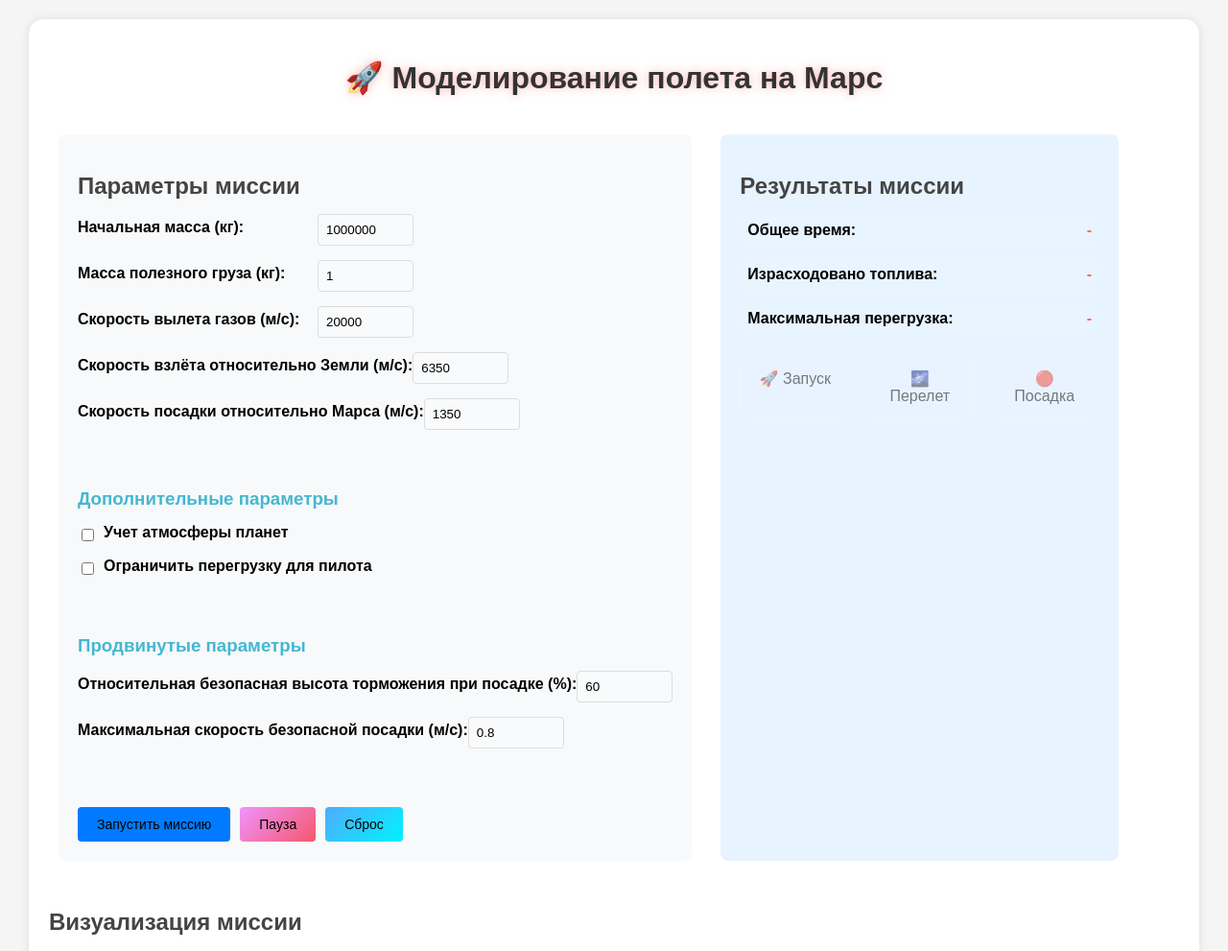
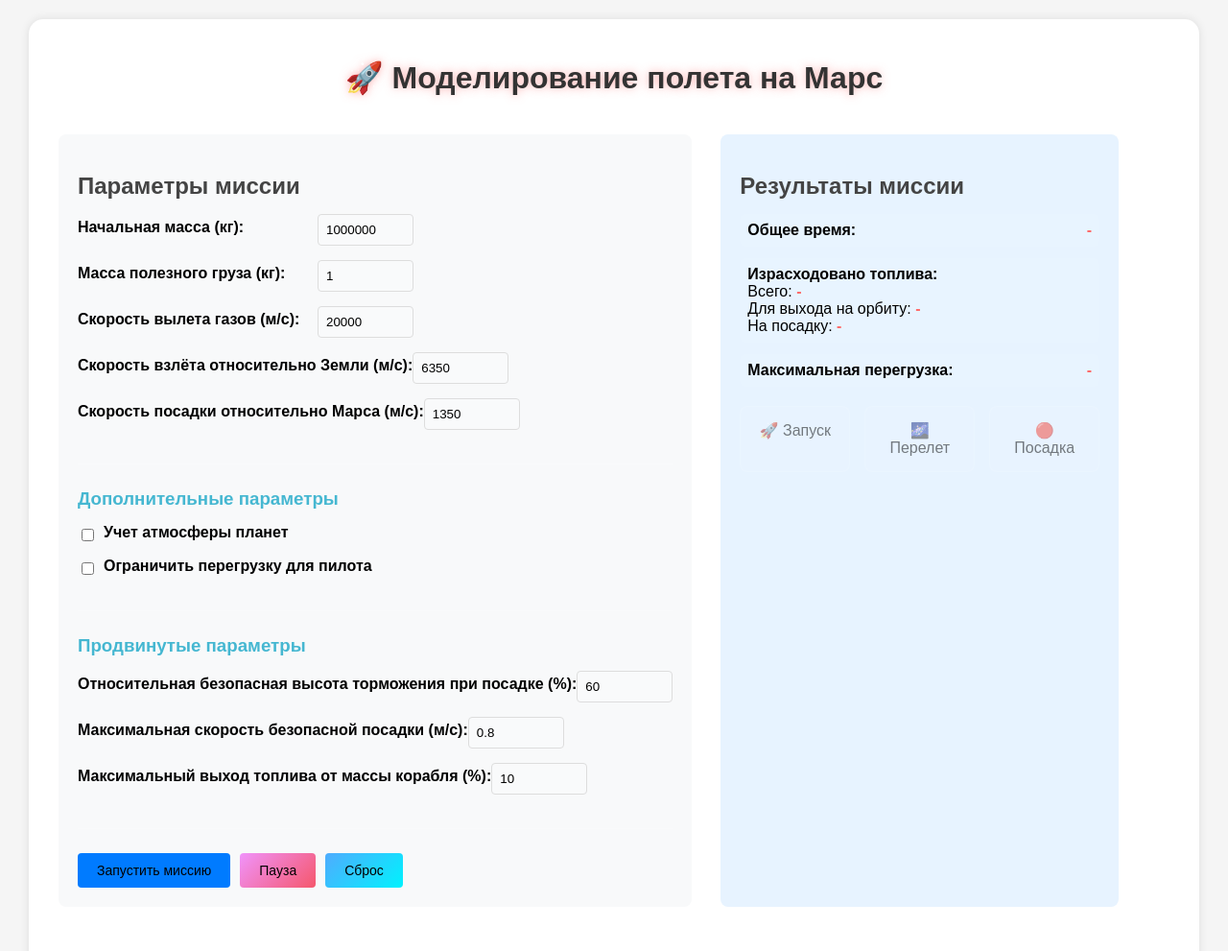
Before and after one commit to Leg15Coder/ThisIsTempory, a FastAPI app: page /physics/M3/ in a window 1280 px wide. Shown: the top 991 px of the page at 96% size. Run offline with FastAPI, Linux system fonts and the light colour scheme.

Commit message:
Добавлены продвинутые настройки в M3 - 2

```diff
--- a/app/physics/models/M3.py
+++ b/app/physics/models/M3.py
@@ -33,6 +33,7 @@ class MarsMissionRequest(BaseModel):  # В СИ
 
     safety_margin: float = 60
     max_landing_velocity: float = 0.8
+    max_dm_dt: float = 10
 
 
 class TrajectoryPoint(BaseModel):
@@ -50,6 +51,8 @@ class TrajectoryPoint(BaseModel):
 class MissionStats(BaseModel):
     total_time: float
     fuel_consumed: float
+    fuel_consumed_earth: float
+    fuel_consumed_mars: float
     arrival_velocity: float
     mars_start_pos: List[float]
 
@@ -116,7 +119,7 @@ class MarsMissionSimulator:
                 required_acceleration = (target_velocity - velocity) / dt
                 required_thrust = mass * (required_acceleration + g) + drag
 
-                max_possible_thrust = mass * 0.1 * gases_velocity if not self.request.bounded_overload else 11 * g0 * mass
+                max_possible_thrust = mass * self.request.max_dm_dt / 100 * gases_velocity if not self.request.bounded_overload else 11 * g0 * mass
 
                 actual_thrust = min(required_thrust, max_possible_thrust)
                 dm_dt = actual_thrust / gases_velocity
@@ -278,7 +281,7 @@ class MarsMissionSimulator:
                 required_acceleration = -(target_velocity - velocity) / dt
                 required_thrust = mass * (required_acceleration + g) + drag
 
-                max_possible_thrust = mass * 0.1 * gases_velocity if not self.request.bounded_overload else 11 * g0 * mass
+                max_possible_thrust = mass * self.request.max_dm_dt / 100 * gases_velocity if not self.request.bounded_overload else 11 * g0 * mass
 
                 actual_thrust = min(required_thrust, max_possible_thrust)
                 dm_dt = actual_thrust / gases_velocity
@@ -288,7 +291,7 @@ class MarsMissionSimulator:
             velocity += acceleration * dt
             altitude -= velocity * dt
             t += dt
-            dt *= 0.99999
+            dt *= 0.9999
             mass -= dm_dt * dt
 
             if t - self.trajectory[-1].time > 5:
@@ -316,7 +319,7 @@ class MarsMissionSimulator:
         return mass, velocity
 
     def calculate_engine_start_altitude(self, velocity: float, mass: float, gases_velocity: float, min_velocity: float):
-        max_thrust = mass * 0.1 * gases_velocity if not self.request.bounded_overload else 11 * g0 * mass
+        max_thrust = mass * self.request.max_dm_dt / 100 * gases_velocity if not self.request.bounded_overload else 11 * g0 * mass
         max_acceleration = max_thrust / mass
 
         g_surface = G * M_MARS / R_MARS ** 2
@@ -347,6 +350,8 @@ class MarsMissionSimulator:
             stats = MissionStats(
                 total_time=self.trajectory[-1].time,
                 fuel_consumed=self.request.initial_mass - mass_after_landing,
+                fuel_consumed_earth=self.request.initial_mass - mass_after_launch,
+                fuel_consumed_mars=mass_after_launch - mass_after_landing,
                 arrival_velocity=v_landing,
                 mars_start_pos=mars_start_pos
             )
--- a/app/static/js/physics/M3.js
+++ b/app/static/js/physics/M3.js
@@ -539,6 +539,14 @@ class MarsMissionAnimation {
             updateStat('fuel-consumed', Math.round(this.stats.fuel_consumed).toLocaleString() + ' кг');
         }
 
+        if (this.stats.fuel_consumed_earth !== undefined) {
+            updateStat('fuel-consumed-earth', Math.round(this.stats.fuel_consumed_earth).toLocaleString() + ' кг');
+        }
+
+        if (this.stats.fuel_consumed_mars !== undefined) {
+            updateStat('fuel-consumed-mars', Math.round(this.stats.fuel_consumed_mars).toLocaleString() + ' кг');
+        }
+
         if (this.trajectory.length > 0) {
             const maxOverload = Math.max(...this.trajectory.map(p => Math.abs(p.overload || 0)));
             updateStat('max-acceleration', (maxOverload / 9.81).toFixed(1) + ' g');
@@ -579,6 +587,7 @@ async function startMission() {
         bounded_overload: document.getElementById('bounded_overload').checked,
         safety_margin: parseFloat(document.getElementById('safety_margin').value) || 66,
         max_landing_velocity: parseFloat(document.getElementById('max_landing_velocity').value) || 0.8,
+        max_dm_dt: parseFloat(document.getElementById('max_dm_dt').value) || 10,
     };
 
     try {
--- a/app/templates/physics/M3.html
+++ b/app/templates/physics/M3.html
@@ -60,6 +60,10 @@
                         <label for="max_landing_velocity">Максимальная скорость безопасной посадки (м/c):</label>
                         <input type="number" id="max_landing_velocity" value="0.8" step="0.001" min="0.001">
                     </div>
+                    <div class="input-group">
+                        <label for="max_dm_dt">Максимальный выход топлива от массы корабля (%):</label>
+                        <input type="number" id="max_dm_dt" value="10" step="0.1" min="1" max="100">
+                    </div>
                 </div>
 
                 <div class="button-group">
@@ -76,9 +80,11 @@
                         <span class="stat-label">Общее время:</span>
                         <span class="stat-value" id="total-time">-</span>
                     </div>
-                    <div class="stat-item">
+                    <div class="stat-item" style="display: grid;">
                         <span class="stat-label">Израсходовано топлива:</span>
-                        <span class="stat-value" id="fuel-consumed">-</span>
+                        <span>Всего: <span class="stat-value" id="fuel-consumed">-</span></span>
+                        <span>Для выхода на орбиту: <span class="stat-value" id="fuel-consumed-earth">-</span></span>
+                        <span>На посадку: <span class="stat-value" id="fuel-consumed-mars">-</span></span>
                     </div>
                     <div class="stat-item">
                         <span class="stat-label">Максимальная перегрузка:</span>
```
